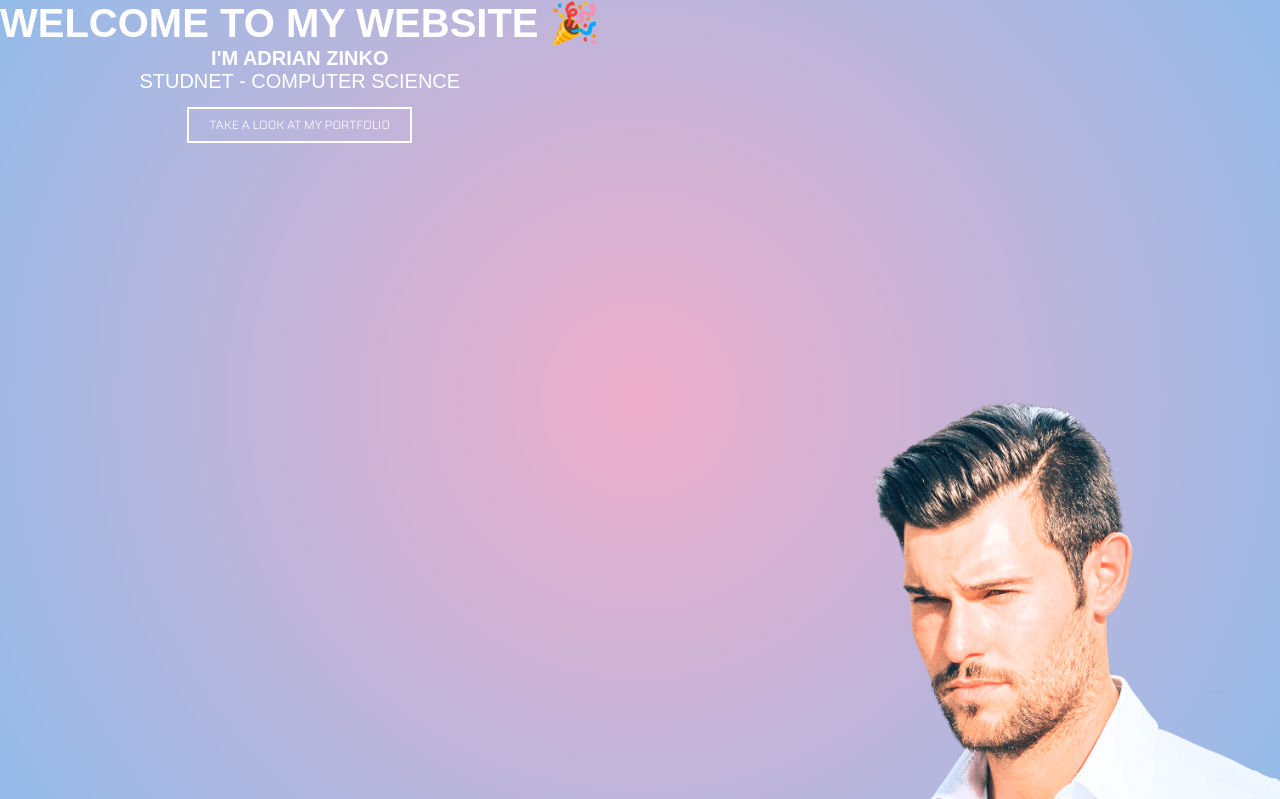
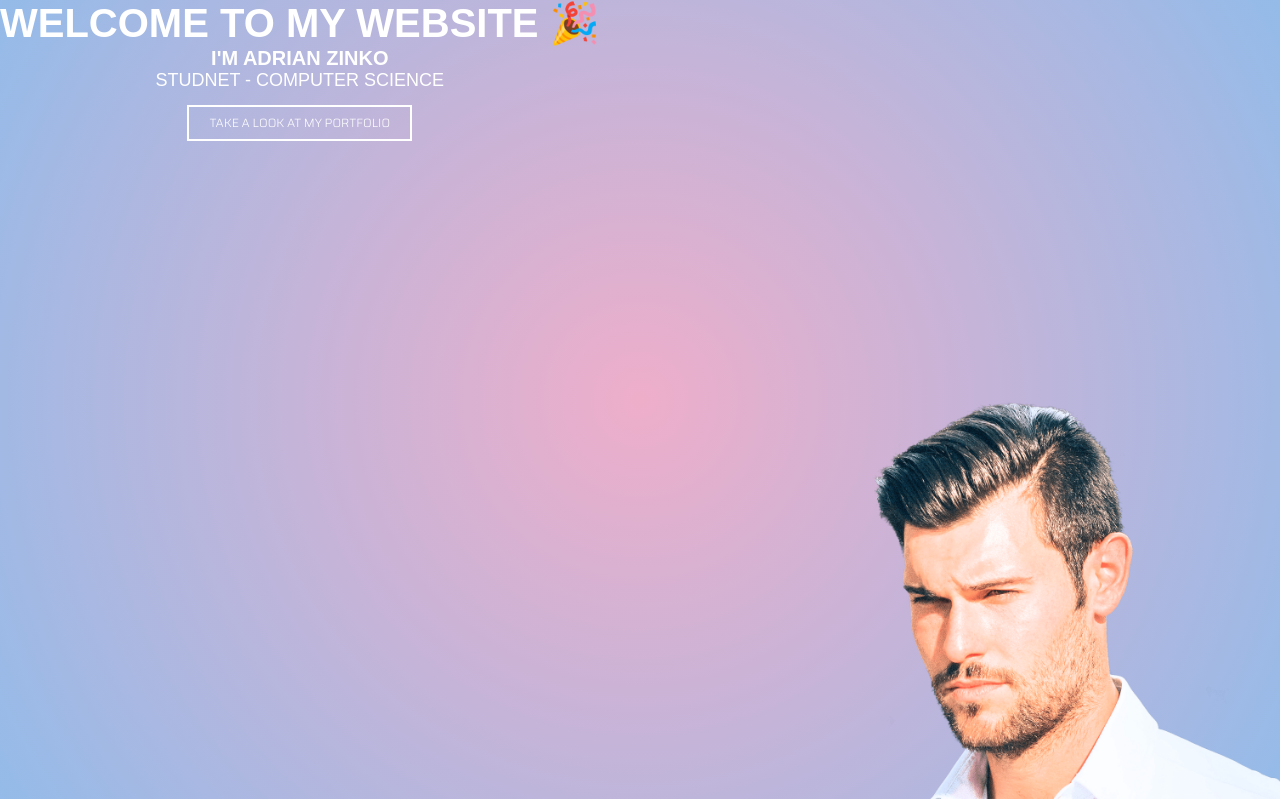
Before and after one commit to adrianghub/project_front_vol.2, a PHP site: page / in a window 1280 px wide. Shown: the top 799 px of the page. Run offline with PHP 8.4, Linux system fonts and the light colour scheme; some web fonts are replaced.

Commit message:
feat: correct font size of h2 element

```diff
--- a/css/style.css
+++ b/css/style.css
@@ -41,7 +41,7 @@ header > * {
 }
 
 .header__h2 {
-  font-size: 20px;
+  font-size: 18px;
   font-weight: normal;
 }
 
```
